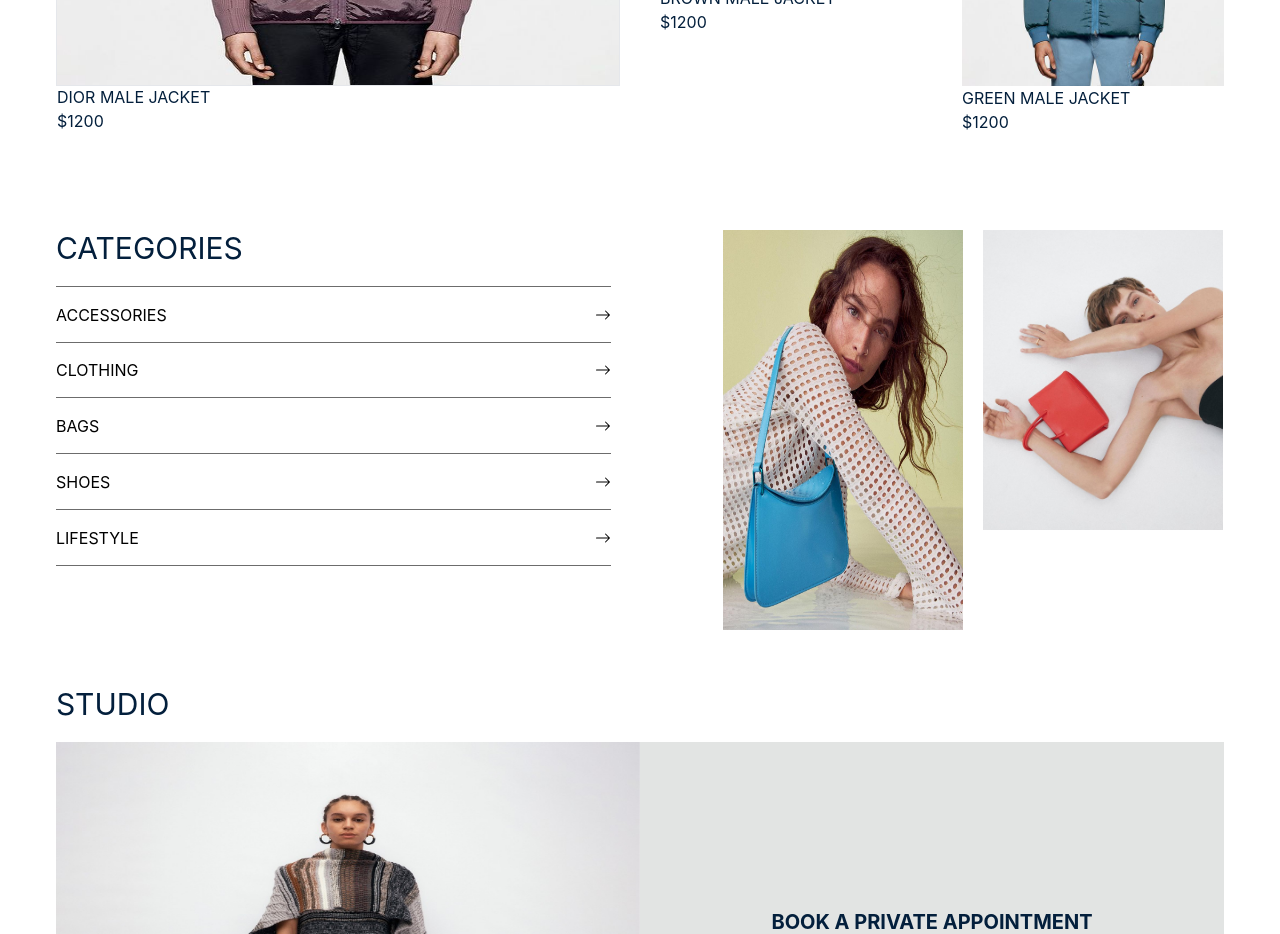
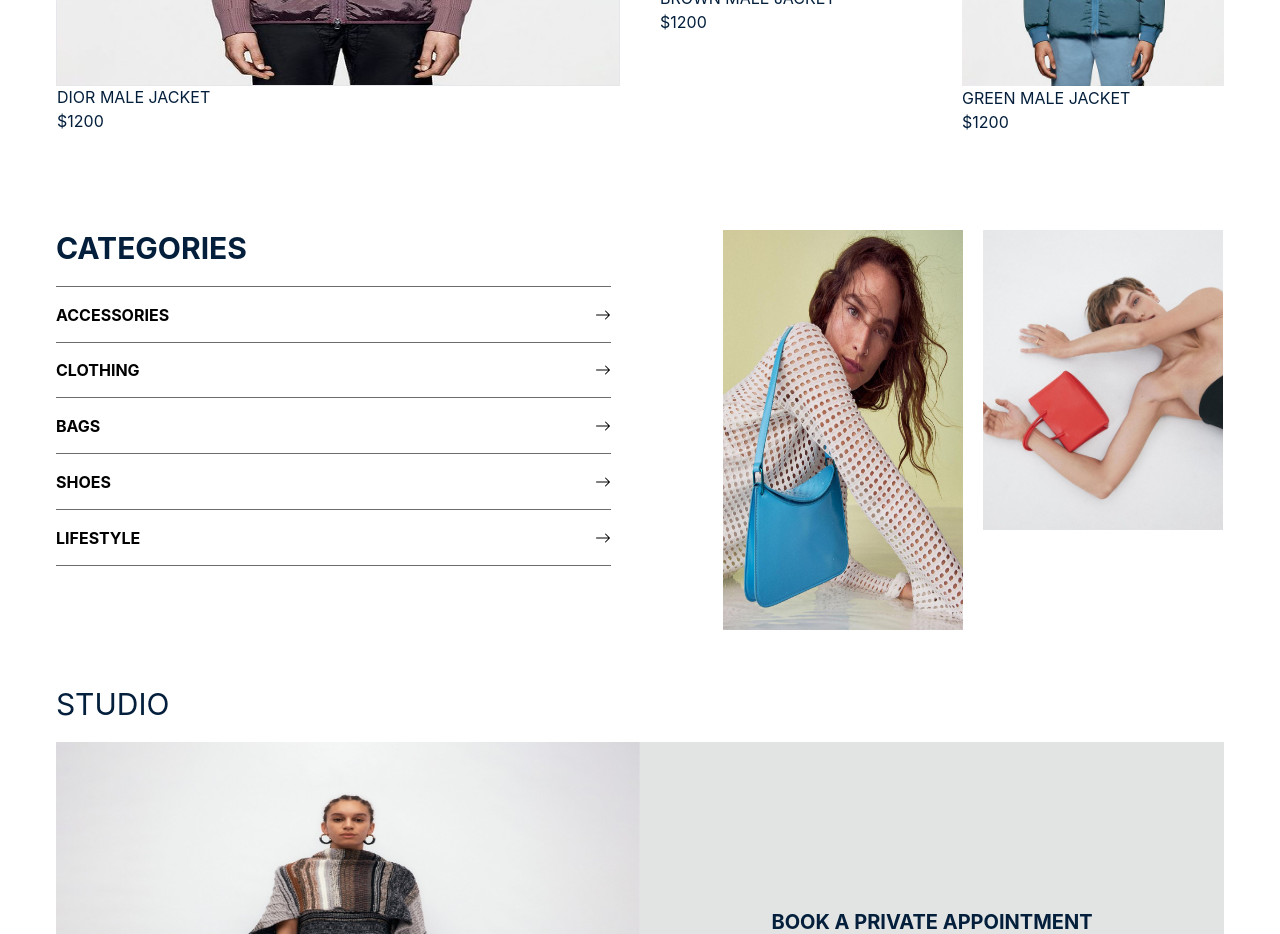
Before and after one commit to activus-d/benax-new, a Next.js app: page / in a window 1280 px wide. Shown: the part 1000-1934 px from the top of the page. Built offline with nearby package versions, Linux system fonts and the light colour scheme.

Commit message:
categories font weight increased

```diff
--- a/components/categories.jsx
+++ b/components/categories.jsx
@@ -3,7 +3,7 @@ import {BsArrowRight} from 'react-icons/bs'
 
 export default function Categories() {
     return (
-        <section className='pt-24 px-5 md:px-0 md:pl-14 md:mr-14 basis-1/2'>
+        <section className='pt-24 px-5 md:px-0 md:pl-14 md:mr-14 basis-1/2 font-bold'>
             <h2 className='text-3xl mb-5 text-deepBlue'>CATEGORIES</h2>
             <ul>
                 <li className='flex items-center justify-between h-14 border-t border-t-lightGrey hover:text-lightGrey cursor-pointer'>
```
